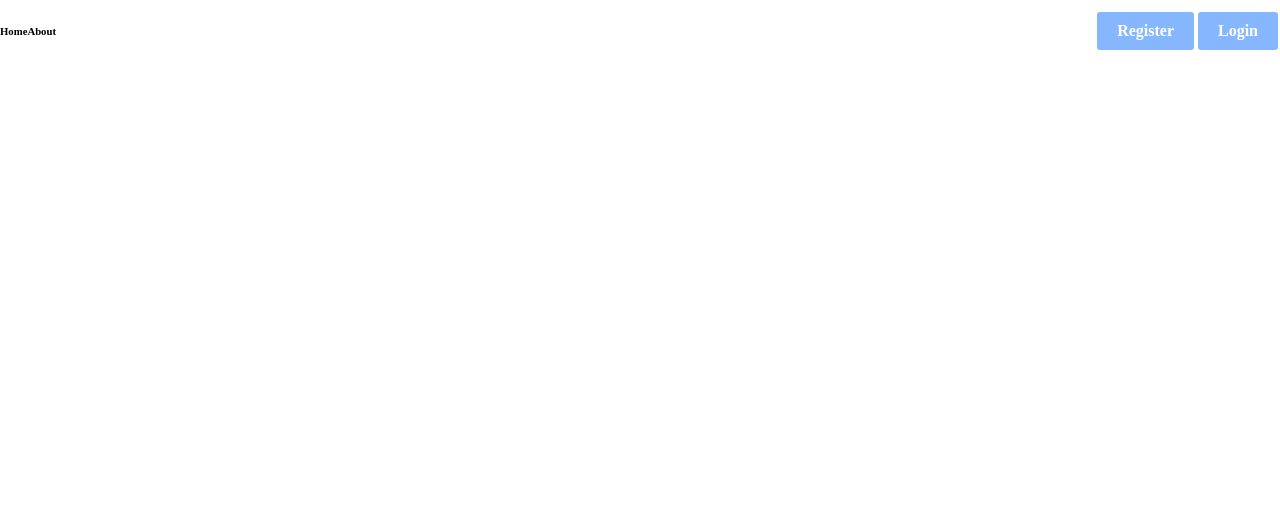
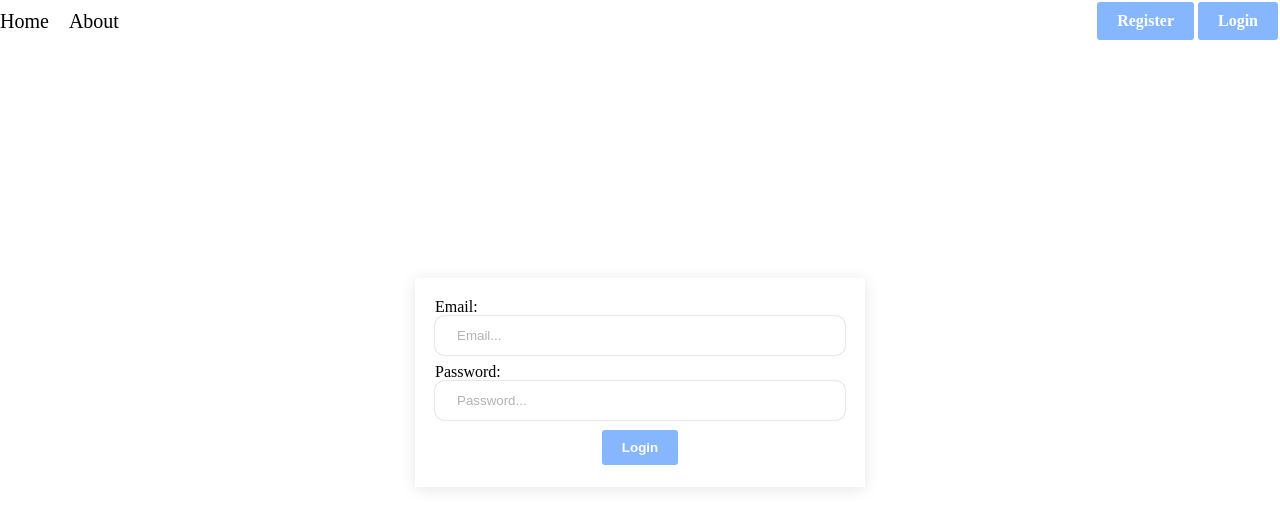
Before and after one commit to engbaraakhamaysa/react-dashboard, a React (Create React App) app: page /login in a window 1280 px wide. Shown: the top 528 px of the page. Built offline with nearby package versions, Linux system fonts and the light colour scheme.

Commit message:
Add Simple Pages Home & About

```diff
--- /dev/null
+++ b/src/About.js
@@ -0,0 +1,3 @@
+export default function About() {
+  return <div>About</div>;
+}
--- a/src/App.js
+++ b/src/App.js
@@ -1,6 +1,9 @@
 import { Route, Routes } from "react-router-dom";
 import Header from "./Components/Header";
 import SignUp from "./SignUp";
+import Login from "./Login";
+import Home from "./Home";
+import About from "./About";
 
 export default function App() {
   return (
@@ -8,6 +11,9 @@ export default function App() {
       <Header />
       <Routes>
         <Route path="/register" element={<SignUp />} />
+        <Route path="/login" element={<Login />} />
+        <Route path="/" element={<Home />} />
+        <Route path="/About" element={<About />} />
       </Routes>
     </div>
   );
--- a/src/Components/Header.js
+++ b/src/Components/Header.js
@@ -2,10 +2,10 @@ import { Link } from "react-router-dom";
 
 export default function Header() {
   return (
-    <nav className="d-flex">
-      <div className="d-flex">
-        <h6>Home</h6>
-        <h6>About</h6>
+    <nav className="d-flex ">
+      <div className="d-flex flex-1">
+        <Link to="/">Home</Link>
+        <Link to="/About">About</Link>
       </div>
       <div className="d-flex">
         <Link
--- /dev/null
+++ b/src/Home.js
@@ -0,0 +1,3 @@
+export default function Home() {
+  return <div>Home</div>;
+}
--- /dev/null
+++ b/src/Login.js
@@ -0,0 +1,66 @@
+import { useState } from "react";
+import axios from "axios";
+export default function Login() {
+  const [email, setEmail] = useState("");
+  const [password, setPassword] = useState("");
+  const [accept, setAccept] = useState(false);
+  const [emailError, setEmailError] = useState("");
+
+  async function Submit(e) {
+    e.preventDefault(); //Dont Can Sumbent The Form
+    let flag = true;
+    setAccept(true);
+    if (password.length < 8) {
+      flag = false; // setFlag(false);
+    } else flag = true; //setFlag(true) // use useState he change the vlaue after end function
+    try {
+      if (flag) {
+        let res = await axios.post("http://localhost:8000/api/user", {
+          email: email,
+          password: password,
+          // password_confirmation: passwordR,
+        });
+        //.then((serthen) => console.log(serthen)); //what habend about send data
+      }
+    } catch (error) {
+      console.log(error);
+      setEmailError(error.response.status);
+    }
+  }
+  return (
+    <div className="parent">
+      <div className="register">
+        <form onSubmit={Submit}>
+          <label htmlFor="email">Email:</label>
+          <input
+            id="email"
+            type="email"
+            placeholder="Email..."
+            value={email}
+            required
+            onChange={(e) => setEmail(e.target.value)}
+          />
+          {accept && emailError === 400 && (
+            <p className="error">Email Is already benn token</p>
+          )}
+
+          <label htmlFor="password">Password:</label>
+          <input
+            id="password"
+            type="password"
+            placeholder="Password..."
+            value={password}
+            onChange={(e) => setPassword(e.target.value)}
+          />
+          {password.length < 8 && accept && (
+            <p className="error">Password must be than 8 Char</p>
+          )}
+
+          <div style={{ textAlign: "center" }}>
+            <button type="submit">Login</button>
+          </div>
+        </form>
+      </div>
+    </div>
+  );
+}
--- a/src/style.css
+++ b/src/style.css
@@ -18,6 +18,17 @@ body {
   display: flex;
   align-items: center;
   justify-content: space-between;
+}
+
+.flex-1 {
+  flex: 1;
+  justify-content: flex-start;
+  gap: 20px;
+}
+.flex-1 a {
+  color: black;
+  font-size: 20px;
+  text-decoration: none;
 }
 
 /* Register */
```
